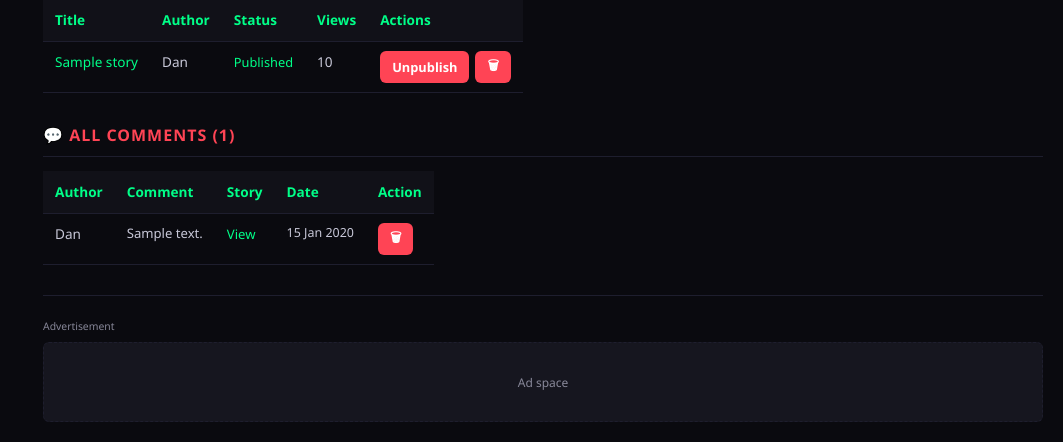
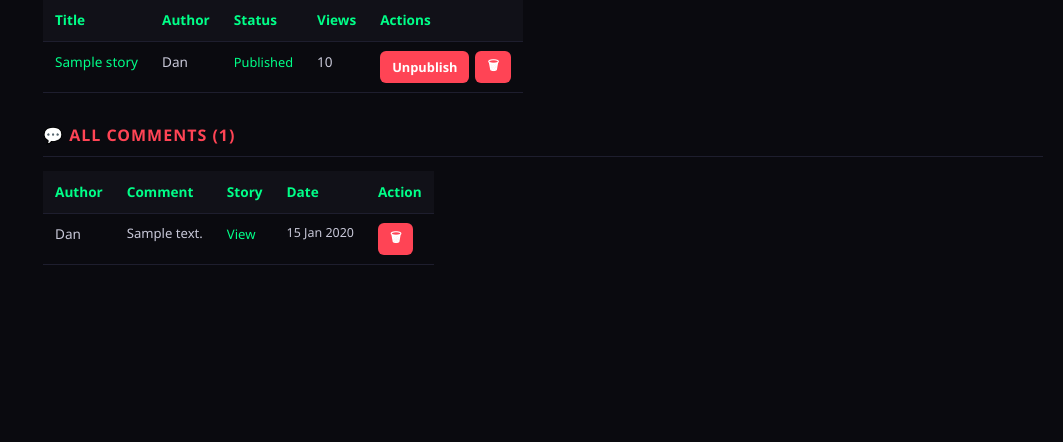
Before and after one commit to danielerastus001-hash/WritersWorld-, a Flask app: page /admin in a window 1280 px wide. Shown: the part 2802-3244 px from the top of the page, without its empty margins (217-1280 px from the left). After the commit the page ends 3067 px from the top, so only its background shows below. Run offline with Flask 3, Linux system fonts and the light colour scheme; a user stored in the database is signed in; tables that the repository leaves empty hold one stand-in row (values such as "Sample post"); parts of the project's set-up code (start-up, migrations or seed data) failed here and were passed over; some libraries are stand-ins or nearby versions.

Commit message:
Hide ad slots visually while keeping placeholder code intact for future use

```diff
--- a/templates/base.html
+++ b/templates/base.html
@@ -70,7 +70,7 @@
       <div class="sidebar-divider"></div>
       <a href="{{ url_for('logout') }}" class="logout-link">🚪 Logout</a>
       <div class="sidebar-divider"></div>
-      <div class="ad-slot ad-slot-sidebar" id="sidebarAd">
+      <div class="ad-slot ad-slot-sidebar" id="sidebarAd" style="display:none;">
         <span style="color:var(--text-dim); font-size:0.65rem;">Advertisement</span>
         <!-- AD NETWORK CODE GOES HERE (AdSense/Adsterra snippet) -->
         <div style="background:var(--card); border:1px dashed var(--border); border-radius:6px; height:100px; display:flex; align-items:center; justify-content:center; margin-top:6px;">
@@ -105,7 +105,7 @@
     {% block content %}{% endblock %}
 
     {% if current_user.is_authenticated %}
-    <div class="ad-slot ad-slot-footer" style="margin-top:24px; padding-top:16px; border-top:1px solid var(--border);">
+    <div class="ad-slot ad-slot-footer" style="display:none; margin-top:24px; padding-top:16px; border-top:1px solid var(--border);">
       <span style="color:var(--text-dim); font-size:0.65rem;">Advertisement</span>
       <!-- AD NETWORK CODE GOES HERE (AdSense/Adsterra snippet) -->
       <div style="background:var(--card); border:1px dashed var(--border); border-radius:6px; height:80px; display:flex; align-items:center; justify-content:center; margin-top:6px;">
```
